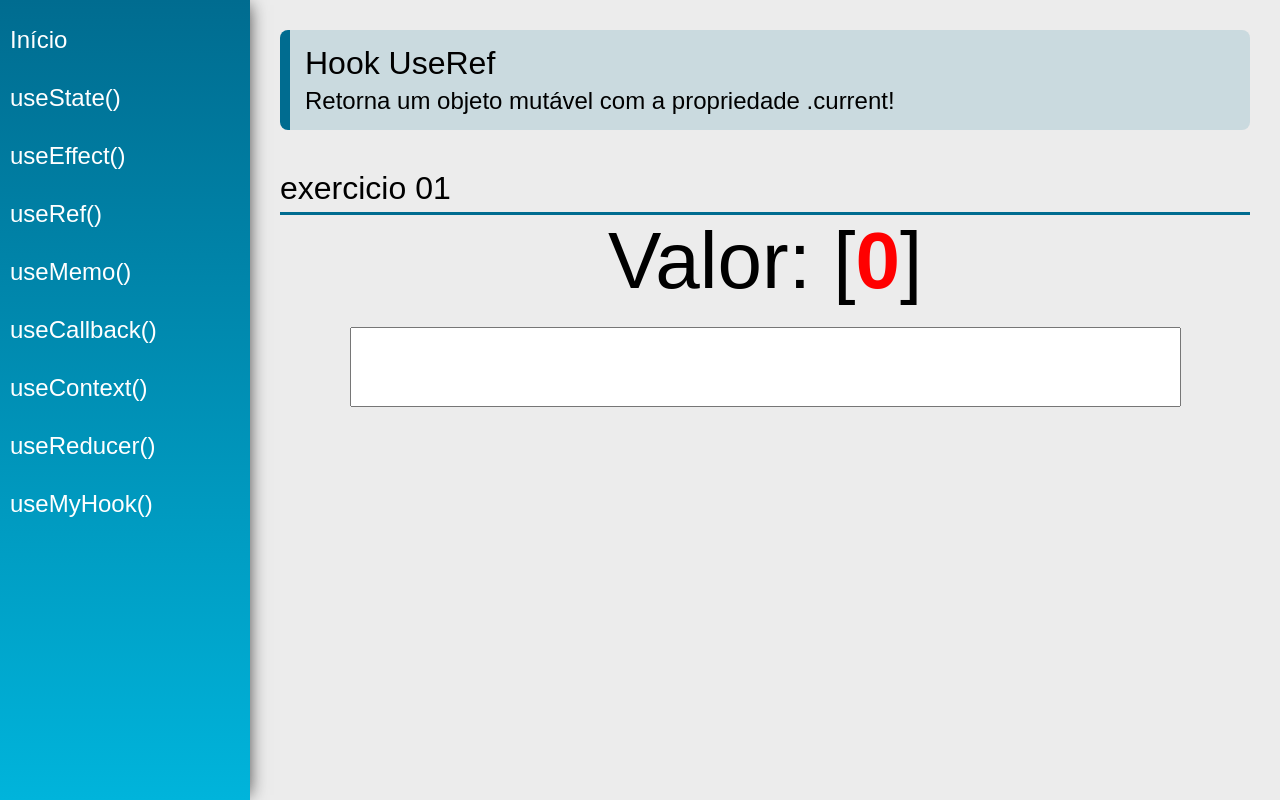
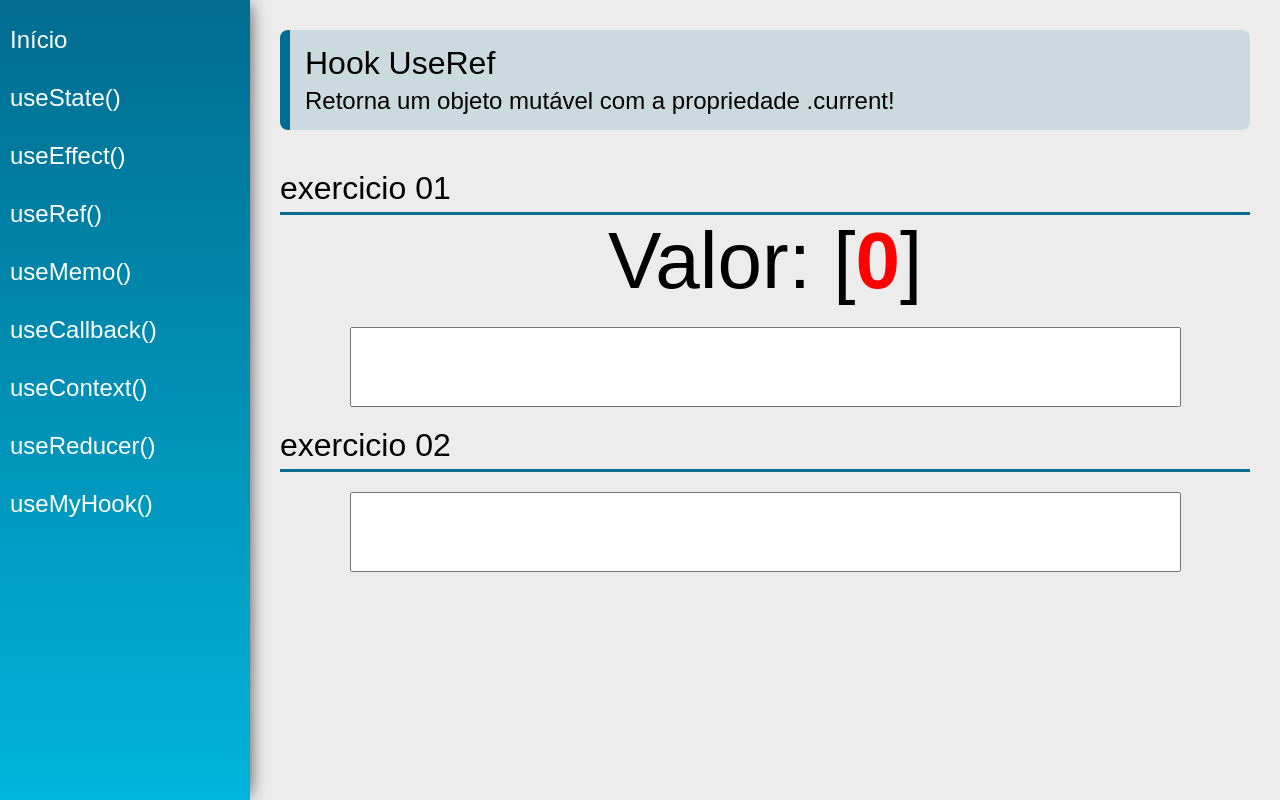
Before and after one commit to AllisonVinicius/react-hooks, a React (Create React App) app: page /useRef in a window 1280 px wide. Built offline with nearby package versions, Linux system fonts and the light colour scheme.

Commit message:
use ref hooks

```diff
--- a/src/views/examples/UseRef.jsx
+++ b/src/views/examples/UseRef.jsx
@@ -4,11 +4,13 @@ import SectionTitle from "../../components/layout/SectionTitle";
 
 const UseRef = (props) => {
   const [state, setstate] = useState("");
+  const [state1, setstate1] = useState("");
+  const myInput1 = useRef(null);
   const count = useRef(0);
 
   useEffect(() => {
     count.current = count.current + 1;
-  }, [state]);
+  }, [state, state1]);
 
   return (
     <div className="UseRef">
@@ -29,8 +31,18 @@ const UseRef = (props) => {
         <input
           type="text"
           className="input"
+          ref={myInput1}
           value={state}
           onChange={(e) => setstate(e.target.value)}
+        />
+      </div>
+      <SectionTitle title="exercicio 02" />
+      <div className="center">
+        <input
+          type="text"
+          className="input"
+          value={state1}
+          onChange={(e) => setstate1(e.target.value)}
         />
       </div>
     </div>
```
